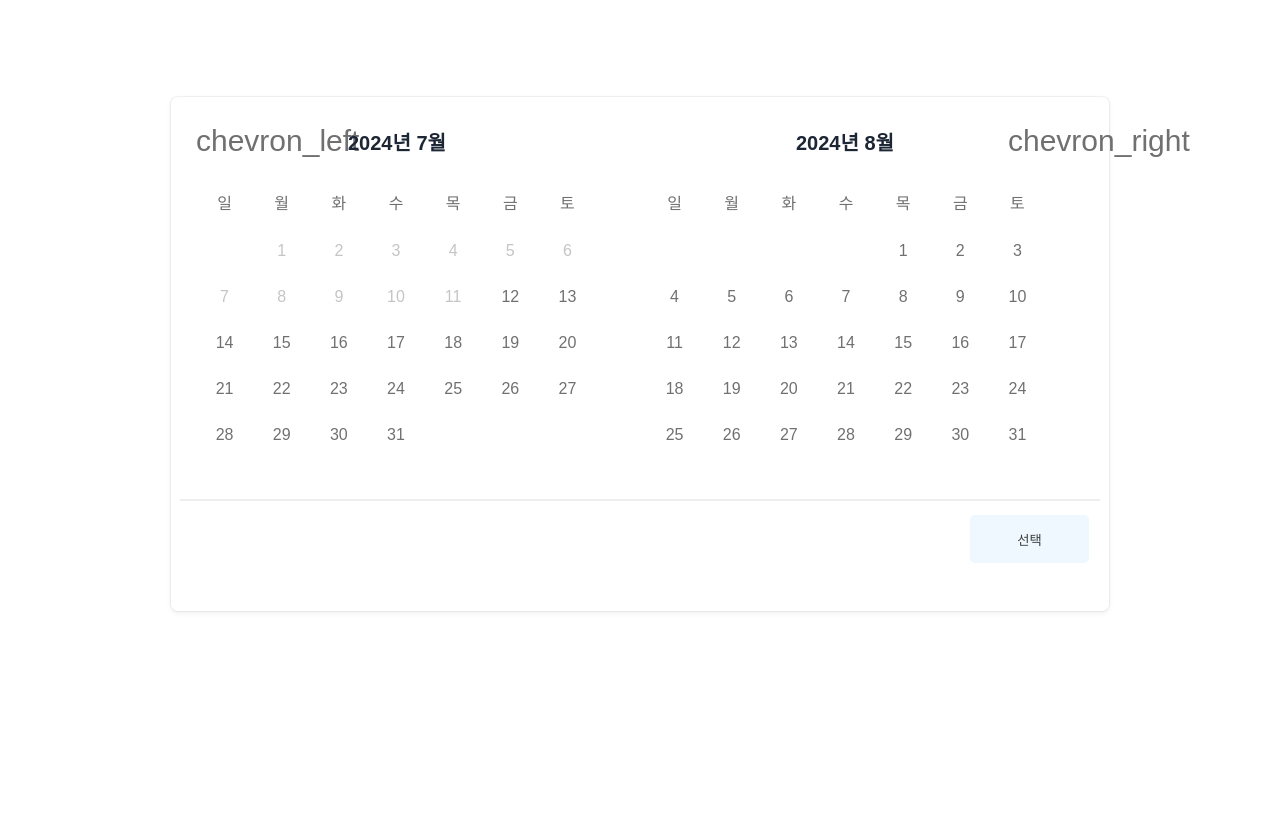
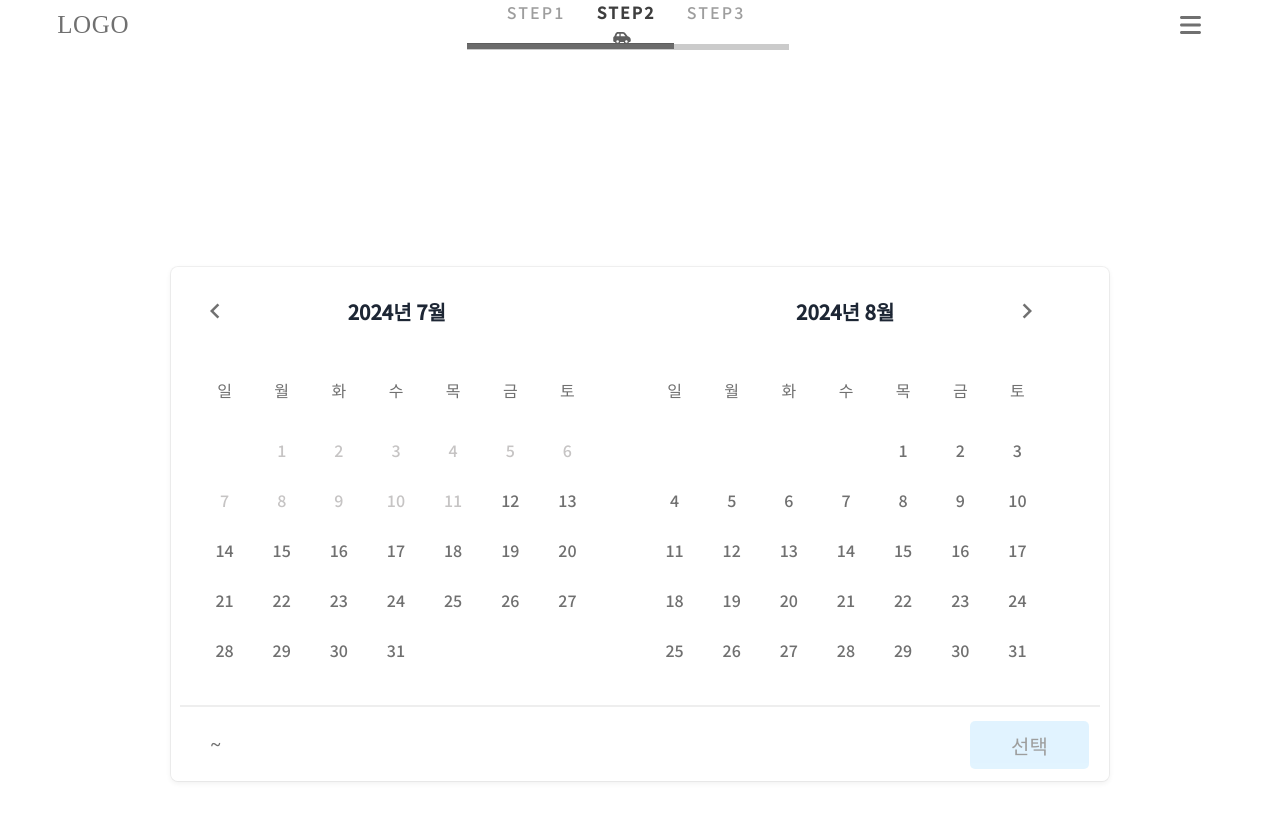
Before and after one commit to KR-ALANT/TourWeb, a React (Create React App) app: page / in a window 1280 px wide. Shown: the top 820 px of the page. Built offline with nearby package versions, Linux system fonts and the light colour scheme.

Commit message:
calendar

```diff
--- a/src/App.css
+++ b/src/App.css
@@ -1,20 +1,21 @@
+@import url('https://fonts.googleapis.com/icon?family=Material+Icons');
+@import url('https://fonts.googleapis.com/css2?family=Noto+Sans+KR:wght@500&display=swap');
+
 .App {
   text-align: center;
 }
-
-@import url('https://fonts.googleapis.com/icon?family=Material+Icons');
-@import url('https://fonts.googleapis.com/css2?family=Noto+Sans+KR:wght@500&display=swap');
 
 * {
   margin: 0;
   padding: 0;
   box-sizing: border-box;
+  font-family: "Pretendard-Regular";
 }
 
 /*logo, step, mebubar */
 .top{
   display: flex;
-  margin-bottom: 70px;
+  margin-bottom: 23%;
   justify-content: space-between;
   align-items: center;
 }
@@ -22,7 +23,6 @@
 /*logo*/
 .top .logo{
   margin-left: -12%;
-  margin-top: -23%;
   text-align: center;
   font-family: "Noto Sans KR", sans-serif;
   font-size: 25px;
@@ -36,7 +36,6 @@
 /*step1, step2, step3, car, step bar*/
 .top .top-center{
   display: block;
-  margin-top: -22%;
   margin-right: 7%;
 }
 
@@ -104,7 +103,6 @@
 
 /*menubar*/
 .top .menu-bar{
-  margin-top: -23%;
   margin-right: -9.7%;
 }
 
@@ -157,7 +155,7 @@ body{
 }
 
 /*첫 번째 달력의 년 월*/
-.wrapper .nav .current-date{
+.wrapper .nav .curr-date{
   margin-right:150px;
   text-align: center;
   font-family: "Noto Sans KR", sans-serif;
@@ -169,7 +167,7 @@ body{
 }
 
 /*두 번째 달력의 년 월*/
-.wrapper .nav .current-date1{
+.wrapper .nav .curr-date1{
   margin-left:150px;
   text-align: center;
   font-family: "Noto Sans KR", sans-serif;
@@ -204,25 +202,24 @@ body{
 /*달력 속 요일*/
 .month .weeks li{
   font-weight: 500;
+  margin-top: 10px;
+  margin-bottom: 10px;
 }
 
-/*달력 속 일*/
-.month .days{
-  margin-bottom: 20px;
-}
-
-/*달력 속 각 요일 및 각 일*/
-.month ul li{
+/*달력 속 모든 ul, li 태그*/
+.month ul li {
   width: calc(100% / 7);
   font-family: "Noto Sans KR", sans-serif;
   position: relative;
-  color:#707070;
+  color: #707070;
+  height: 40px; /* 모든 li 요소의 높이를 동일하게 설정 */
+  line-height: 40px; /* 모든 li 요소의 높이를 동일하게 설정 */
 }
 
 /*달력 속 각 일*/
 .month .days li{
   z-index: 1;
-  margin-top: 28px;
+  margin-top: 10px;
   cursor: pointer;
   color: #707070;
 }
@@ -238,11 +235,11 @@ body{
 }
 
 /*달력의 전체 일*/
-.month .days li::before{
+.month .days li::before {
   position: absolute;
   content: '';
-  height: 40px;
-  width: 40px;
+  height: 40px; /* 모든 li 요소의 높이를 동일하게 설정 */
+  width: 40px; /* 모든 li 요소의 높이를 동일하게 설정 */
   top: 50%;
   left: 50%;
   transform: translate(-50%, -50%);
@@ -251,14 +248,36 @@ body{
 }
 
 /*달력 일에 호버 시나오는 색상*/
-.days li:hover::before{
+.days li:hover::before {
   background: #C5E9FF;
+  width: 58px; /* 호버 시의 넓이 */
+  height: 40px; /* 호버 시의 높이 */
+  border-radius: 10px; /* 호버 시의 모서리 곡률 */
 }
+
+/*처음 선택한 날짜 및 두번째 선택한 날짜*/
+.days li.sel-start-end {
+  background-color: #C5E9FF;
+  width: calc(100% / 7); /* 선택된 날짜의 넓이 */
+  height: 40px; /* 선택된 날짜의 높이 */
+  line-height: 40px; /* 선택된 날짜의 줄 높이 */
+  border-radius: 10px; /* 선택된 날짜의 모서리 곡률 */
+}
+
+/*처음 선택한 날짜와 두 번째 선택한 날짜 사이*/
+.days li.sel-range {
+  background-color: #E2F4FF;
+  width: calc(100% / 7); /* 선택된 날짜의 넓이 */
+  height: 40px; /* 선택된 날짜의 높이 */
+  line-height: 40px; /* 선택된 날짜의 줄 높이 */
+  border-radius: 10px; /* 선택된 날짜의 모서리 곡률 */
+}
+
 
 /*전체 캘린더에서 달력 아래에 나오는 선*/
 .cal .line{
   border: 1px solid #EEEEEE;
-  width:98%;
+  width: 98%;
   opacity: 1;
   margin-left: 1%;
   margin-top: 10px;
@@ -271,20 +290,44 @@ body{
   align-items: center;
 }
 
+/*선택 된 날짜 들*/
+.cal .trip-date{
+  display: flex;
+  justify-content: center;
+  align-items: center;
+  text-align: center;
+  font-family: "Noto Sans KR", sans-serif;
+  font-size: 18px;
+  font-weight: 600;
+  letter-spacing: 0.45px;
+  color: #707070;
+  opacity: 1;
+  margin-top: 15px;
+  margin-left: 35px;
+}
+
 /*선택 버튼*/
 .cal .correct .select{
   display: flex;
   justify-content: center;
   align-items: center;
   font-family: "Noto Sans KR", sans-serif;
+  font-size: 20px;
   color: #3E3E3E;
   border: 0px;
   border-radius: 5px;
   width: 119px;
   height: 48px;
-  background-color: #EEF8FE;
+  background-color: #C5E9FF;
   margin-right:20px;
   margin-top: 14px;
+}
+
+/*두 개의 날짜를 선택하기 전 선택 버튼 상태*/
+.cal .correct .select:disabled {
+  background-color: #C5E9FF;
+  opacity: 0.5;
+
 }
 
 /*이전 버튼 및 다음 버튼*/
@@ -305,7 +348,7 @@ body{
   box-shadow: 0px 2px 2px #00000029;
   border: 1px solid #70707033;
   border-radius: 35px;
-  opacity: 0.5;
+  opacity: 1;
   margin-left: -53%;
   margin-top: 11%;
 }
@@ -320,7 +363,7 @@ body{
   font-size: 18px;
   font-weight: 600;
   letter-spacing: 0.54px;
-  color: #131313;
+  color: #5E5E5E;
   opacity: 1;
 }
 
@@ -335,9 +378,15 @@ body{
   box-shadow: 0px 2px 2px #00000029;
   border: 1px solid #70707033;
   border-radius: 35px;
-  opacity: 0.5;
+  opacity: 1;
   margin-right: -53%;
   margin-top: 11%;
+}
+
+/*선택 버튼 누르기 전 상태*/
+.last .next:disabled {
+  color: #5E5E5E;
+  opacity: 0.5;
 }
 
 /*다음 버튼*/
--- a/src/App.js
+++ b/src/App.js
@@ -6,35 +6,83 @@ import './App.css';
 
 function App() {
 
-  const date = new Date();
-  let [currYear, setCurrYear] = useState(date.getFullYear());
-  let [currMonth, setCurrMonth] = useState(date.getMonth());
+  const date = new Date(); // 현재 날짜와 시간을 나타내는 Date 객체 생성
+  let [currYear, setCurrYear] = useState(date.getFullYear()); //현재 연도 저장 및 업데이트
+  let [currMonth, setCurrMonth] = useState(date.getMonth()); //현재 월 저장 및 업데이트
+  let [selDates, setselDates] = useState([]); // 선택한 날짜들 저장
+  let [nextButtonEn, setnextButtonEn] = useState(false); // 다음 버튼의 활성화 상태를 저장
 
   const months = [
     '1월', '2월', '3월', '4월', '5월', '6월',
     '7월', '8월', '9월', '10월', '11월', '12월'
   ];
 
+  const DateClick = (currDate) => {
+    // 두 개의 날짜가 선택된 경우 배열 초기화
+    if (selDates.length === 2) {
+      setselDates([currDate]);
+    }
+    // 배열에 두개의 미만의 날짜가 있는 경우 클릭한 날짜 배열에 추가
+    else {
+      setselDates((prevDates) => {
+        //이전의 날짜 배열을 받고 새로 클릭한 날자 추가, 배열을 오름차순으로 정렬
+        const newDates = [...prevDates, currDate].sort((a, b) => a - b);
+        //정렬된 배열에서 날짜가 두 개를 초과하면 마지막 두 날짜만 유지
+        return newDates.length > 2 ? newDates.slice(-2) : newDates;
+      });
+    }
+  };
+
+
+  const SelectClick = () => {
+    //selDates 배열에 선택된 날짜가 두 개 있는지 확인
+    if (selDates.length === 2) {
+      // nextButtonEn을 true로 설정
+      setnextButtonEn(true);
+    }
+  };
+
+
   const renderCalendar = () => {
     //해당 달의 첫째 날의 요일을 구함
-    const firstDayOfMonth = new Date(currYear, currMonth, 1).getDay();
+    const firstDay = new Date(currYear, currMonth, 1).getDay();
     //해당 달의 마지막 날짜를 구함
-    const lastDateOfMonth = new Date(currYear, currMonth + 1, 0).getDate();
+    const lastDate = new Date(currYear, currMonth + 1, 0).getDate();
     const days = [];
 
     //(이전 달 마지막 위치 현재 달력에 설정)현재 달 시작위치 설정
-    for (let i = firstDayOfMonth; i > 0; i--) {
+    for (let i = firstDay; i > 0; i--) {
       days.push(<li key={`inactive-${i}`} className="inactive"></li>);
     }
 
-    // 현재 달력 날짜 생성
-    for (let i = 1; i <= lastDateOfMonth; i++) {
-      // i값을 사용하여 현재 연도와 월의 i 번쨰 날짜 생성
-      const currentDate = new Date(currYear, currMonth, i);
-      // currentDate가 오늘 날짜의 자정 이전인지 확인
-      const isPast = currentDate < new Date().setHours(0, 0, 0, 0);
+    // 현재 달력 날짜 생성, i값을 사용하여 현재 연도와 월의 i 번쨰 날짜 생성
+    for (let i = 1; i <= lastDate; i++) {
+      // currDate가 오늘 날짜의 자정 이전인지 확인
+      const currDate = new Date(currYear, currMonth, i);
+      //현재 날짜 이전인지 확인
+      const Past = currDate < new Date().setHours(0, 0, 0, 0);
+      //클래스 이름 초기화
+      let className = '';
+      //selDates 배열에 currDate와 같은 날짜 있는지 확인 후 className을 sel-start-end로 설정
+      if (selDates.some(date => date.getTime() === currDate.getTime())) {
+        className = 'sel-start-end';
+      }
+      // 선택된 날짜 배열이 두 개의 날짜를 가지고 있으며 currDate가 두 날짜 사이에 있을 시 className을 sel-range로 설정
+      else if (selDates.length === 2 && currDate > selDates[0] && currDate < selDates[1]) {
+        className = 'sel-range';
+      }
+
+      //days 배열의 li요소 추가
       days.push(
-        <li key={i} className={isPast ? 'inactive' : ''}>
+        <li
+        //배열의 각 요소를 식별하기 위한 고유의 값 i
+          key={i}
+          // Past 가 true이면 inactive 클래스 추가 false이면 className 변수에 설정된 값 추가
+          className={`${Past ? 'inactive' : ''} ${className}`}
+          //Past가 false일 때 DateClick(currDate)함수 호출하도록 설정
+          onClick={() => !Past && DateClick(currDate)}
+        >
+        {/*날짜 i 표시*/}
           {i}
         </li>
       );
@@ -55,19 +103,47 @@ function App() {
   const renderCalendar1 = () => {
 
     //해당 달의 첫째 날의 요일을 구함
-    const firstDayOfMonth = new Date(nextYear, nextMonth, 1).getDay();
+    const firstDay = new Date(nextYear, nextMonth, 1).getDay();
     //해당 달의 마지막 날짜를 구함
-    const lastDateOfMonth = new Date(nextYear, nextMonth + 1, 0).getDate();
+    const lastDate = new Date(nextYear, nextMonth + 1, 0).getDate();
     const days = [];
 
     //(이전 달 마지막 위치 현재 달력에 설정)현재 달 시작위치 설정
-    for (let i = firstDayOfMonth; i > 0; i--) {
+    for (let i = firstDay; i > 0; i--) {
       days.push(<li key={`inactive-${i}`} className="inactive"></li>);
     }
 
-    // 현재 달력 날짜 생성
-    for (let i = 1; i <= lastDateOfMonth; i++) {
-      days.push(<li key={i}>{i}</li>);
+    // 현재 달력 날짜 생성, i값을 사용하여 현재 연도와 월의 i 번쨰 날짜 생성
+    for (let i = 1; i <= lastDate; i++) {
+      // nextDate가 오늘 날짜의 자정 이전인지 확인
+      const nextDate = new Date(nextYear, nextMonth, i);
+      //현재 날짜 이전인지 확인
+      const Past = nextDate < new Date().setHours(0, 0, 0, 0);
+      //클래스 이름 초기화
+      let className = '';
+      //selDates 배열에 nextDate와 같은 날짜 있는지 확인 후 className을 sel-start-end로 설정
+      if (selDates.some(date => date.getTime() === nextDate.getTime())) {
+        className = 'sel-start-end';
+      }
+      // 선택된 날짜 배열이 두 개의 날짜를 가지고 있으며 nextDate가 두 날짜 사이에 있을 시 className을 sel-range로 설정
+      else if (selDates.length === 2 && nextDate > selDates[0] && nextDate < selDates[1]) {
+        className = 'sel-range';
+      }
+
+      //days 배열의 li요소 추가
+      days.push(
+        <li
+        //배열의 각 요소를 식별하기 위한 고유의 값 i
+          key={i}
+          // Past 가 true이면 inactive 클래스 추가 false이면 className 변수에 설정된 값 추가
+          className={`${Past ? 'inactive' : ''} ${className}`}
+          //Past가 false일 때 DateClick(nextDate)함수 호출하도록 설정
+          onClick={() => !Past && DateClick(nextDate)}
+        >
+        {/*날짜 i 표시*/}
+          {i}
+        </li>
+      );
     }
 
     // 그 달의 길이 만큼 일 수 생성
@@ -126,6 +202,7 @@ function App() {
               <p className = "step3">STEP3</p>
             </div>
             <span className = "loadingcar">
+              {/*FontAwesomeIcon에서 faCarSide를 출력 */}
               <FontAwesomeIcon icon={faCarSide} style = {{color: "#5E5E5E", width: "20px", height: "14px", marginBottom: "-9px"}}/>
             </span>
             <div className = "bar">
@@ -135,6 +212,7 @@ function App() {
           </div>
         </div>
         <div className = "menu-bar">
+          {/*FontAwesomeIcon에서 faBars를 출력 */}
           <FontAwesomeIcon icon={faBars} size= "xl" className = "fa-bars" style = {{color: "#707070"}}/>
         </div>
       </div>
@@ -144,8 +222,10 @@ function App() {
           <div className="wrapper">
             <header>
               <div className="nav">
+                {/*material-icon 중 chevron_left를 클릭시 이전달로 이동*/}
                 <button className="material-icons" onClick={PrevMonth}>chevron_left</button>
-                <p className="current-date">{currYear}년 {months[currMonth]}</p>
+                {/*현재 년도 및 현재 월 출력*/}
+                <p className="curr-date">{currYear}년 {months[currMonth]}</p>
               </div>
             </header>
             <div className="month">
@@ -166,7 +246,9 @@ function App() {
           <div className="wrapper">
             <header>
               <div className="nav">
-                <p className="current-date1">{nextYear}년 {months[nextMonth]}</p>
+                {/*현재 년도 및 다음 월 출력*/}
+                <p className="curr-date1">{nextYear}년 {months[nextMonth]}</p>
+                {/*material-icon 중 chevron_right를 클릭시 다음 달로 이동*/}
                 <button className="material-icons" onClick={NextMonth}>chevron_right</button>
               </div>
             </header>
@@ -191,16 +273,23 @@ function App() {
         </div>
         <div className="correct">
           <div className = "trip-date">
-
+            {/*selDate[0]이 존재할 시 selDate[0]을 toLocalDatestring() 메서드를 사용하여 로컬 날짜 문자열 형식으로 표시 존재하지 않을 시 빈 문자열 표시*/}
+            <p>{selDates[0] ? selDates[0].toLocaleDateString() : ''} </p>
+            <p>&nbsp;~&nbsp;</p>
+            {/*selDate[1]이 존재할 시 selDate[1]을 toLocalDatestring() 메서드를 사용하여 로컬 날짜 문자열 형식으로 표시 존재하지 않을 시 빈 문자열 표시*/}
+            <p>{selDates[1] ? selDates[1].toLocaleDateString() : ''} </p>
           </div>
           <div>
-            <button className = "select">선택</button>
+          <button className="select"
+              disabled={selDates.length !== 2}
+              onClick={SelectClick}>선택</button>
           </div>
         </div>
       </div>
       {/*이전 버튼, 다음 버튼*/}
       <div className = "last">
         <button className = "prev">
+          {/*material-icon 중 chevron_left를 클릭시 이전 페이지로 이동*/}
           <span className="material-icons" style={{color: "#131313", marginLeft: "20px", fontSizeAdjust: "40px"}}>
             chevron_left
           </span>
@@ -208,10 +297,11 @@ function App() {
             이전단계
           </p>
         </button>
-        <button className = "next">
+        <button className="next" disabled={!nextButtonEn}>
           <p className = "next-button">
             다음단계
           </p>
+          {/*material-icon 중 chevron_right를 클릭시 다음 페이지로 이동*/}
           <span className="material-icons" style = {{color: "#707070", marginRight: "20px"}}>
             chevron_right
           </span>
```
